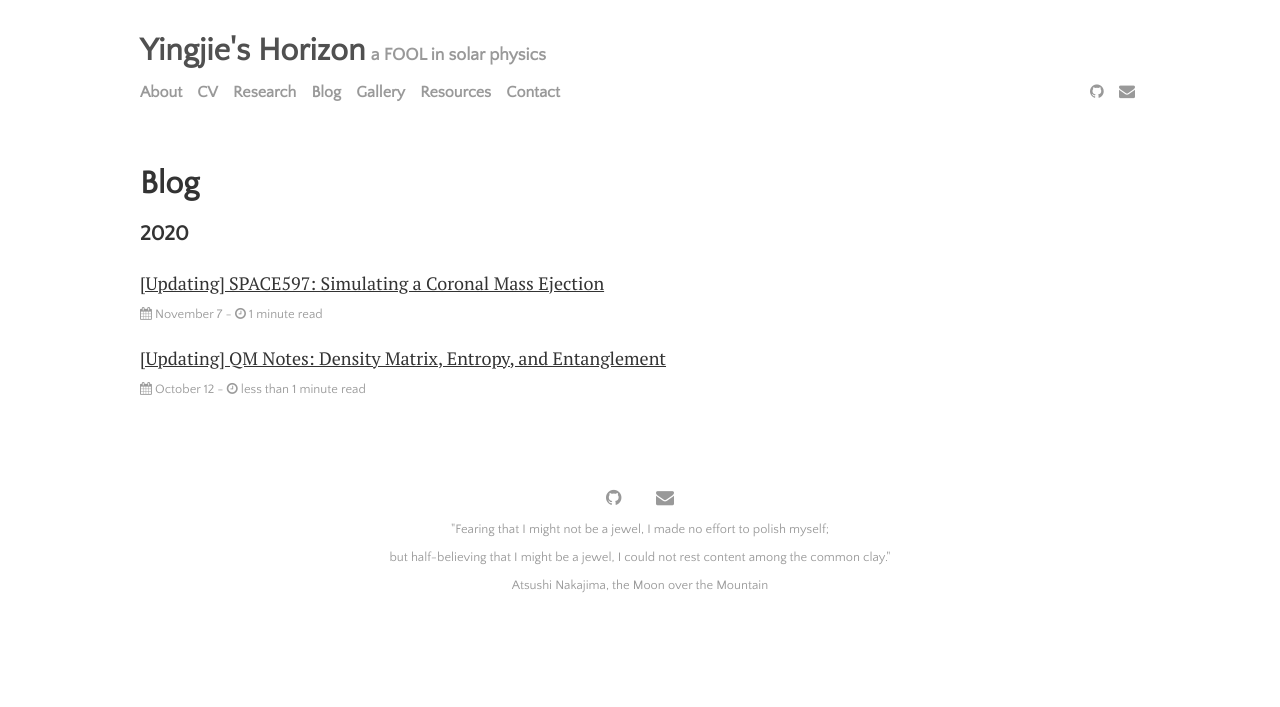
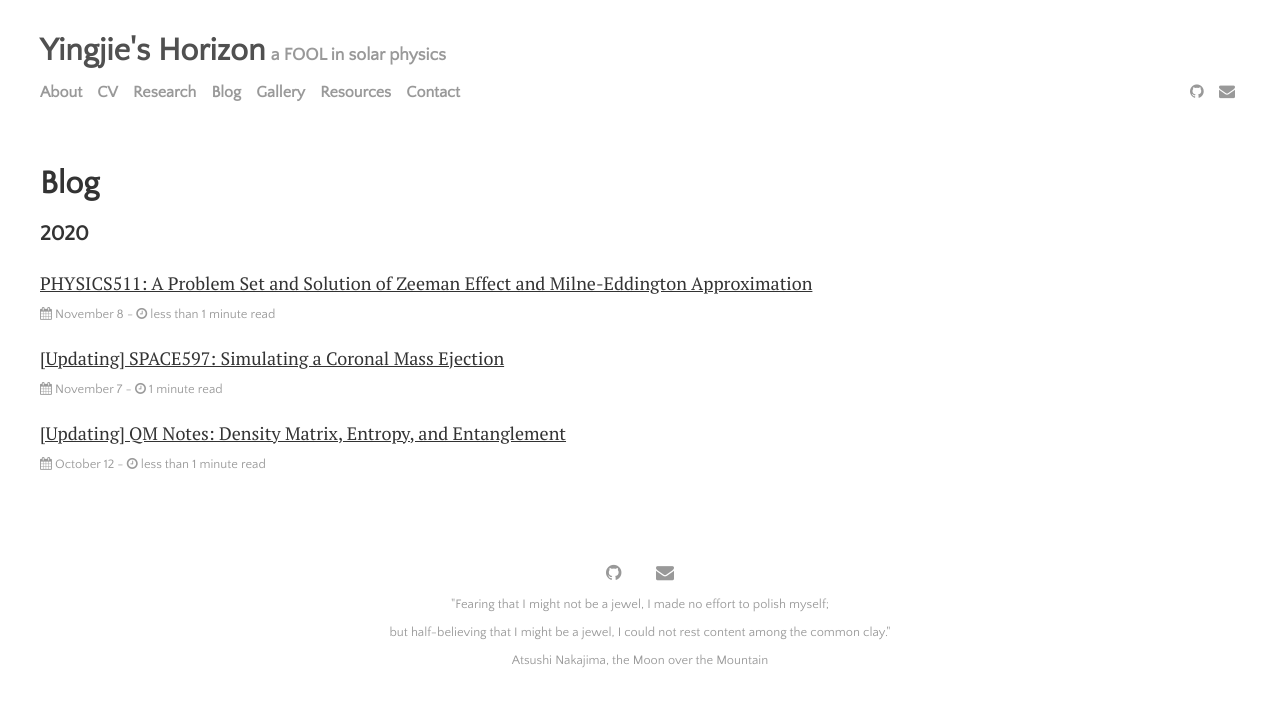
Before and after one commit to yjzhu-solar/yjzhu-solar.github.io, a Jekyll site: the page built from menu/blog.md, in a window 1280 px wide. Shown: the top 707 px of the page. Built offline with Jekyll 4.4.1, drawn with Linux system fonts in a browser that asks for light colours.

Commit message:
add zeeman

```diff
--- a/Gemfile
+++ b/Gemfile
@@ -28,3 +28,4 @@ gem 'jekyll-paginate'
 gem 'jekyll-sitemap'
 gem 'jekyll-seo-tag'
 gem 'jekyll-redirect-from'
+gem 'jekyll-jupyter-notebook'
--- a/_config.yml
+++ b/_config.yml
@@ -18,7 +18,7 @@ markdown:            kramdown
 mathjax:             true
 highlighter:         rouge
 permalink:           none
-plugins:             [jekyll-paginate, jekyll-sitemap, jekyll-feed, jekyll-seo-tag,jekyll-redirect-from]
+plugins:             [jekyll-paginate, jekyll-sitemap, jekyll-feed, jekyll-seo-tag,jekyll-redirect-from,jekyll-jupyter-notebook]
 
 # Customise atom feed settings (this is where Jekyll-Feed gets configuration information)
 title:		           "Yingjie's Horizon"
--- a/assets/css/main.css
+++ b/assets/css/main.css
@@ -82,7 +82,7 @@ hr {
 .container {
   margin-left: auto;
   margin-right: auto;
-  width: 1000px;
+  width: 1200px;
 }
 
 /*48em*/
--- /dev/null
+++ b/blog/_posts/2020-11-08-phy511ps.md
@@ -0,0 +1,17 @@
+---
+layout: post
+title: " PHYSICS511: A Problem Set and Solution of Zeeman Effect and Milne-Eddington Approximation"
+author: "Yingjie Zhu"
+categories: journal
+tags: [documentation,Zeeman effect, ME inversion]
+---
+
+A problem set and solutions which introduces the basics ideas of Zeeman effect and one naive hands-on practice which is developed in PHYSICS511.
+
+<div style="text-align: center"><iframe src="https://drive.google.com/file/d/1uhuh3aVBGJc4qn-WMvJ3aL6of1Gfmh3W/preview" width="1000" height="768"></iframe>
+
+
+
+<br>Jupyter notebook to make the plots with <a href="https://github.com/jaimedelacruz/pyMilne">pyMilne</a>.
+
+{% jupyter_notebook "/assets/ipynb/yjzhu-phy511-handson.ipynb" %}
```
Also changed, not shown: Gemfile.lock, 11 other files.
